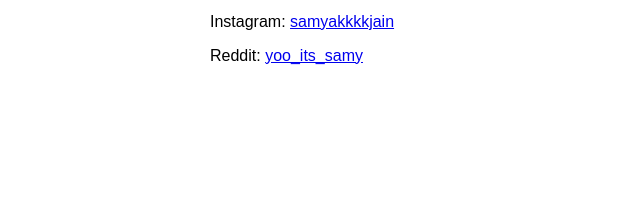
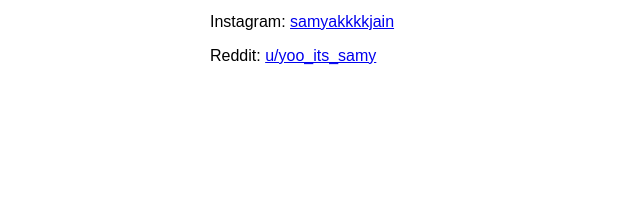
Before and after one commit to jainsamyak01/jainsamyak01.github.io, a plain HTML site: page contact.html in a window 1280 px wide. Shown: the part 305-522 px from the top of the page, 30-670 px from the left. Drawn offline with Linux system fonts and the light colour scheme.

Commit message:
Update contact.html

```diff
--- a/contact.html
+++ b/contact.html
@@ -26,7 +26,7 @@
             <p>GitHub: <a href="https://github.com/jainsamyak01" target="_blank">jainsamyak01</a></p>
             <p>X/Twitter: <a href="https://x.com/samyakkkkjain" target="_blank">samyakkkkjain</a></p>
             <p>Instagram: <a href="https://instagram.com/samyakkkkjain" target="_blank">samyakkkkjain</a></p>
-            <p>Reddit: <a href="https://www.reddit.com/yoo_its_samy" target="_blank">yoo_its_samy</a></p>
+            <p>Reddit: <a href="https://www.reddit.com/u/yoo_its_samy" target="_blank">u/yoo_its_samy</a></p>
         </section>
     </main>
     <footer>
```
